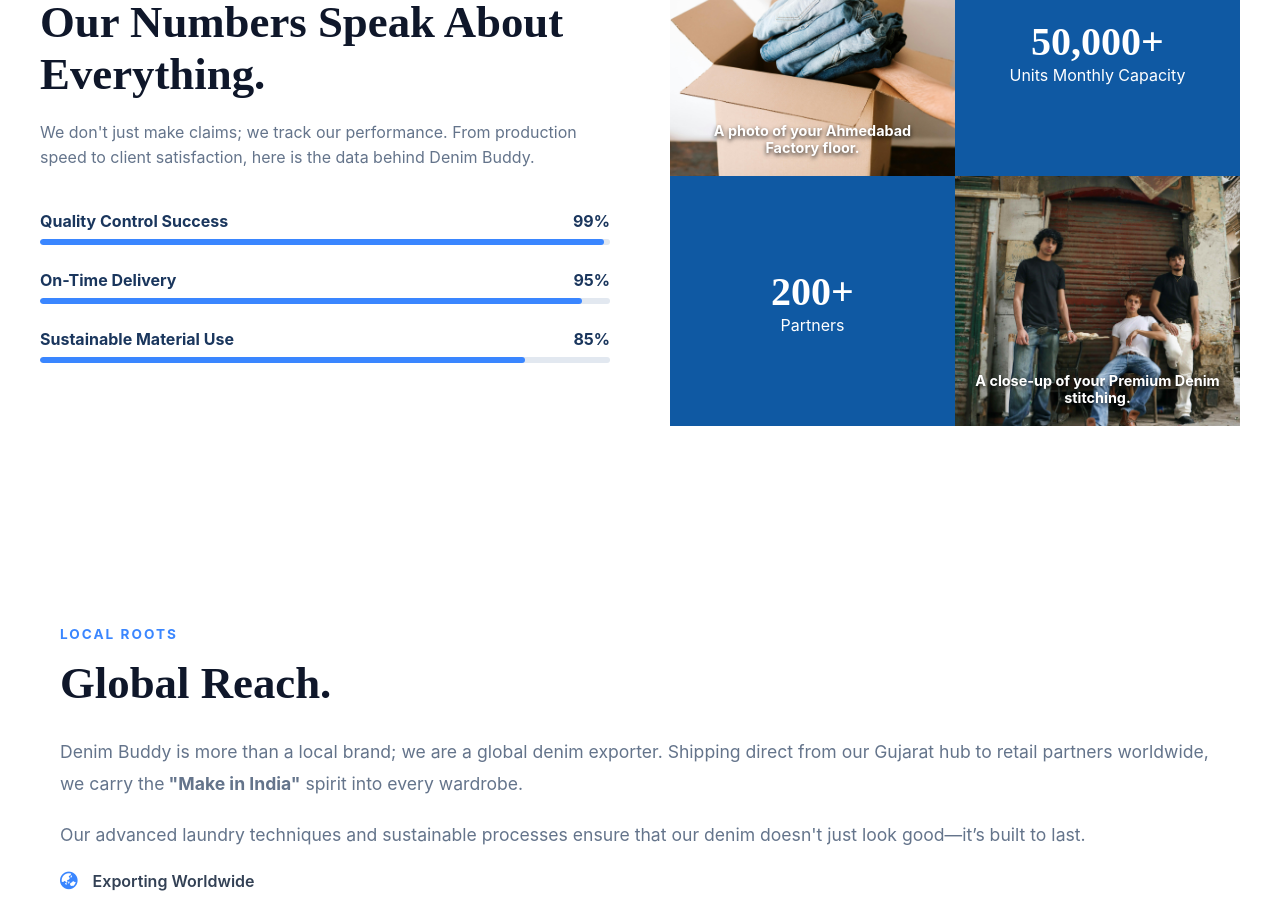
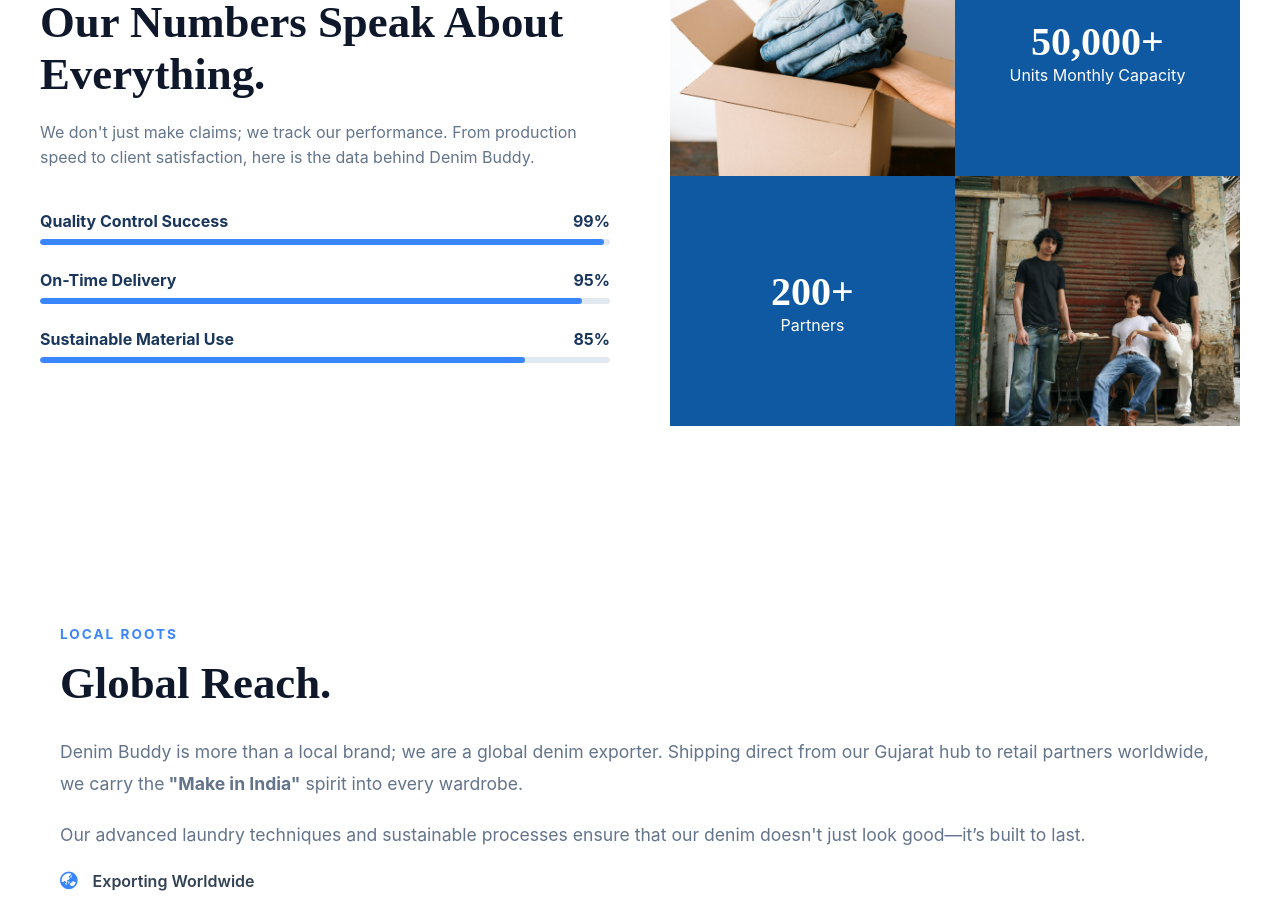
Before and after one commit to Patelharsh6/Denim-Buddy, a React (Create React App) app in the folder client/: page /about in a window 1280 px wide. Shown: the part 2120-3023 px from the top of the page. Built offline with nearby package versions, Linux system fonts and the light colour scheme; the HTML template or start-up script is replaced by a standard one.

Commit message:
about js page

```diff
--- a/client/src/pages/About.js
+++ b/client/src/pages/About.js
@@ -156,7 +156,7 @@
                         <div className="grid-row">
                             <div className="grid-box img-box">
                                 <img src={img1} alt="Product Sold" />
-                                                    <span className="box-overlay-text">A photo of your Ahmedabad Factory floor.</span>
+                                <span className="box-overlay-text"></span>
                             </div>
                             <div className="grid-box red-box">
                                 <h3>50,000+</h3>
@@ -170,7 +170,7 @@
                             </div>
                             <div className="grid-box img-box">
                                 <img src={stitchingImg} alt="Stitching Detail" />
-                                                    <span className="box-overlay-text">A close-up of your Premium Denim stitching.</span>
+                                <span className="box-overlay-text"></span>
                             </div>
                             </div>
                         </div>
```
Lines whose indentation alone changed are shown as unchanged.
